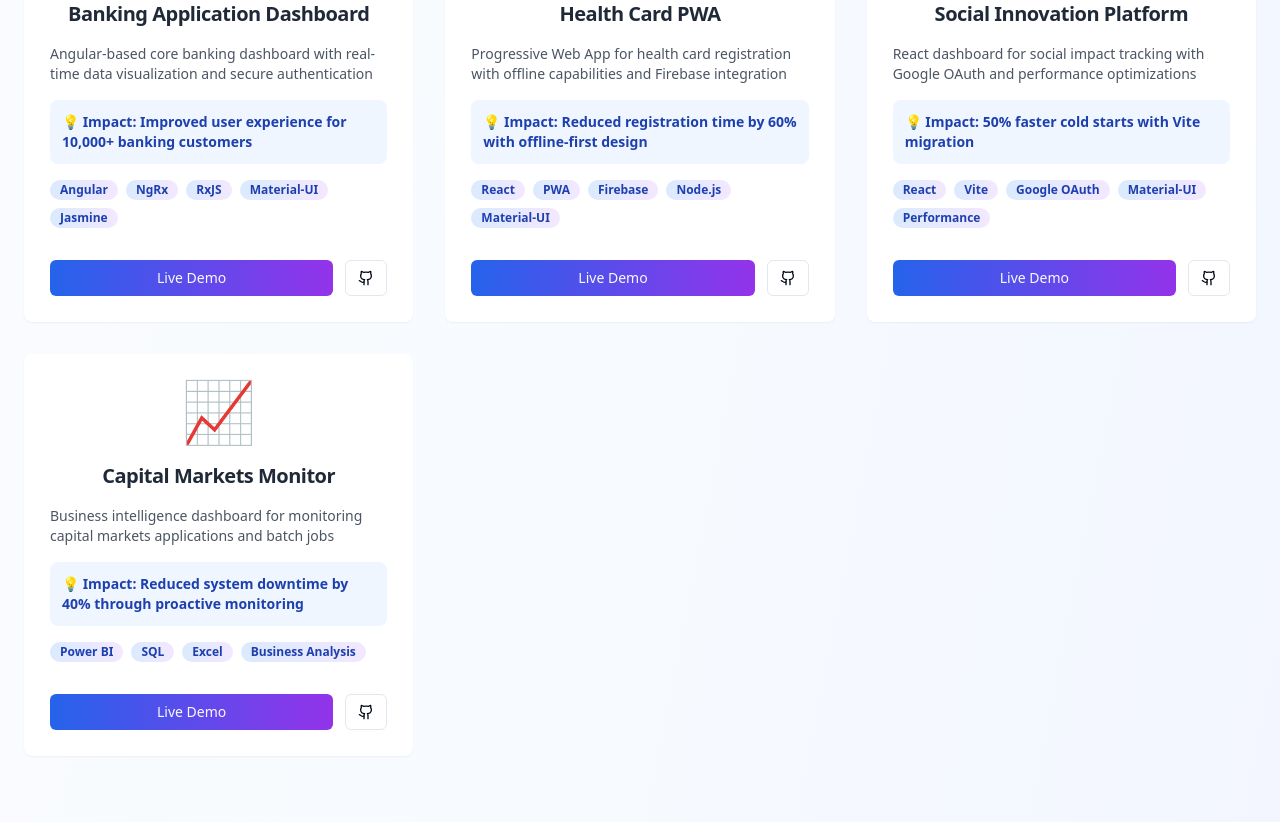
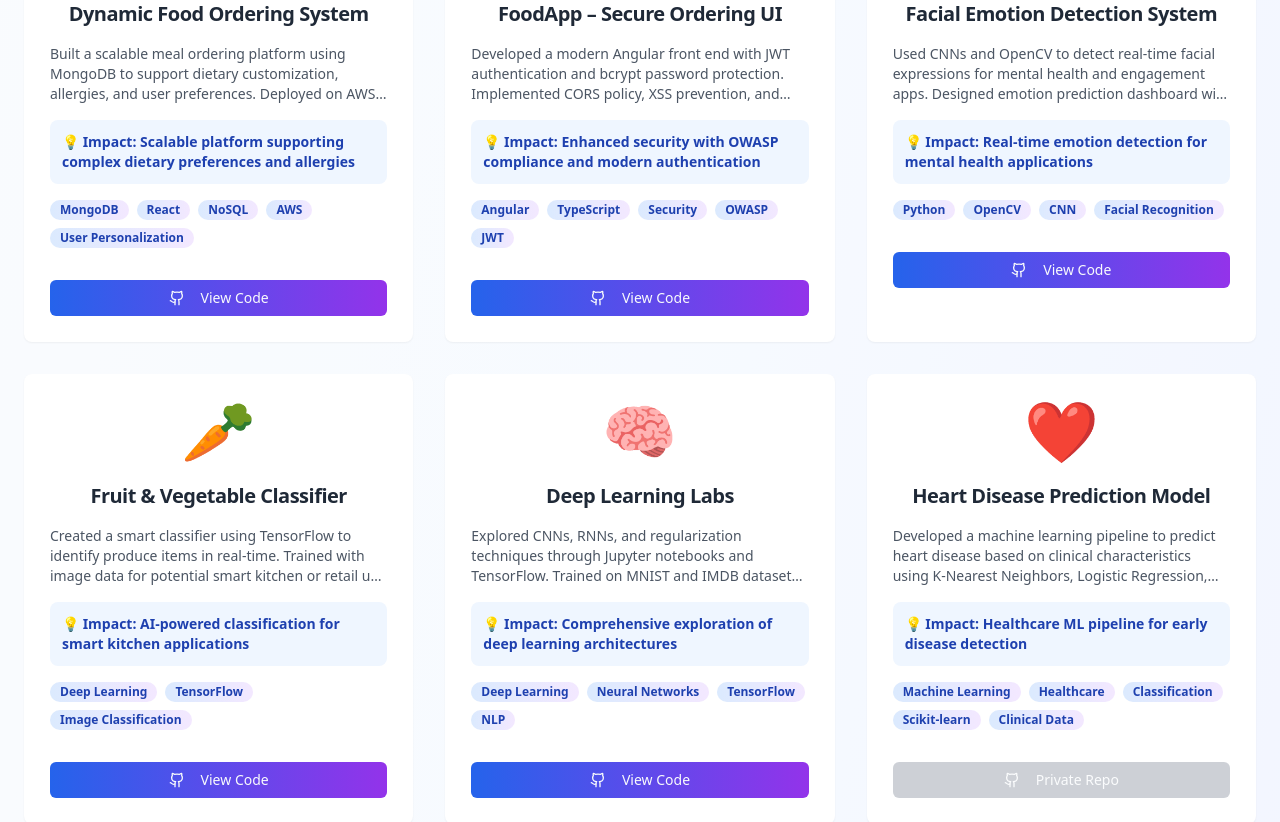
Before and after one commit to dasarisaichandana/saichandanadasari-portfolio, a React (Vite) app: page / in a window 1280 px wide. Shown: the part 2860-3682 px from the top of the page. Built offline with nearby package versions, Linux system fonts and the light colour scheme.

Commit message:
Add project section content
Update the projects section with real-world projects, including descriptions, GitHub links, and tech stack tags.

```diff
--- a/src/components/ProjectsSection.tsx
+++ b/src/components/ProjectsSection.tsx
@@ -3,55 +3,75 @@ import React, { useState } from 'react';
 import { Card, CardContent, CardHeader, CardTitle } from '@/components/ui/card';
 import { Badge } from '@/components/ui/badge';
 import { Button } from '@/components/ui/button';
-import { Github } from 'lucide-react';
+import { Github, ExternalLink } from 'lucide-react';
 
 const ProjectsSection = () => {
   const [selectedCategory, setSelectedCategory] = useState('All');
 
   const projects = [
     {
-      title: "Banking Application Dashboard",
-      description: "Angular-based core banking dashboard with real-time data visualization and secure authentication",
+      title: "Dynamic Food Ordering System",
+      description: "Built a scalable meal ordering platform using MongoDB to support dietary customization, allergies, and user preferences. Deployed on AWS with a responsive front end and flexible NoSQL design.",
+      category: "Full Stack",
+      tags: ["MongoDB", "React", "NoSQL", "AWS", "User Personalization"],
+      demoUrl: "#",
+      githubUrl: "https://github.com/dasarisaichandana/mealplanner",
+      image: "🍽️",
+      impact: "Scalable platform supporting complex dietary preferences and allergies"
+    },
+    {
+      title: "FoodApp – Secure Ordering UI",
+      description: "Developed a modern Angular front end with JWT authentication and bcrypt password protection. Implemented CORS policy, XSS prevention, and OWASP best practices.",
       category: "Angular",
-      tags: ["Angular", "NgRx", "RxJS", "Material-UI", "Jasmine"],
+      tags: ["Angular", "TypeScript", "Security", "OWASP", "JWT"],
+      demoUrl: "#",
+      githubUrl: "https://github.com/dasarisaichandana/foodApp",
+      image: "🍕",
+      impact: "Enhanced security with OWASP compliance and modern authentication"
+    },
+    {
+      title: "Facial Emotion Detection System",
+      description: "Used CNNs and OpenCV to detect real-time facial expressions for mental health and engagement apps. Designed emotion prediction dashboard with intuitive visualization.",
+      category: "Machine Learning",
+      tags: ["Python", "OpenCV", "CNN", "Facial Recognition"],
+      demoUrl: "#",
+      githubUrl: "https://github.com/dasarisaichandana/Real-time-detection",
+      image: "😊",
+      impact: "Real-time emotion detection for mental health applications"
+    },
+    {
+      title: "Fruit & Vegetable Classifier",
+      description: "Created a smart classifier using TensorFlow to identify produce items in real-time. Trained with image data for potential smart kitchen or retail use cases.",
+      category: "Machine Learning",
+      tags: ["Deep Learning", "TensorFlow", "Image Classification"],
+      demoUrl: "#",
+      githubUrl: "https://github.com/dasarisaichandana/AI-ML-Learning",
+      image: "🥕",
+      impact: "AI-powered classification for smart kitchen applications"
+    },
+    {
+      title: "Deep Learning Labs",
+      description: "Explored CNNs, RNNs, and regularization techniques through Jupyter notebooks and TensorFlow. Trained on MNIST and IMDB datasets with tuning for real-world conditions.",
+      category: "Machine Learning",
+      tags: ["Deep Learning", "Neural Networks", "TensorFlow", "NLP"],
+      demoUrl: "#",
+      githubUrl: "https://github.com/dasarisaichandana/Deep-Learning",
+      image: "🧠",
+      impact: "Comprehensive exploration of deep learning architectures"
+    },
+    {
+      title: "Heart Disease Prediction Model",
+      description: "Developed a machine learning pipeline to predict heart disease based on clinical characteristics using K-Nearest Neighbors, Logistic Regression, and Random Forest. Evaluated model accuracy and interpretability to assist in early detection and decision-making in healthcare scenarios.",
+      category: "Machine Learning",
+      tags: ["Machine Learning", "Healthcare", "Classification", "Scikit-learn", "Clinical Data"],
       demoUrl: "#",
       githubUrl: "#",
-      image: "🏦",
-      impact: "Improved user experience for 10,000+ banking customers"
-    },
-    {
-      title: "Health Card PWA",
-      description: "Progressive Web App for health card registration with offline capabilities and Firebase integration",
-      category: "React",
-      tags: ["React", "PWA", "Firebase", "Node.js", "Material-UI"],
-      demoUrl: "#",
-      githubUrl: "#",
-      image: "🏥",
-      impact: "Reduced registration time by 60% with offline-first design"
-    },
-    {
-      title: "Social Innovation Platform",
-      description: "React dashboard for social impact tracking with Google OAuth and performance optimizations",
-      category: "React",
-      tags: ["React", "Vite", "Google OAuth", "Material-UI", "Performance"],
-      demoUrl: "#",
-      githubUrl: "#",
-      image: "🌍",
-      impact: "50% faster cold starts with Vite migration"
-    },
-    {
-      title: "Capital Markets Monitor",
-      description: "Business intelligence dashboard for monitoring capital markets applications and batch jobs",
-      category: "Analytics",
-      tags: ["Power BI", "SQL", "Excel", "Business Analysis"],
-      demoUrl: "#",
-      githubUrl: "#",
-      image: "📈",
-      impact: "Reduced system downtime by 40% through proactive monitoring"
+      image: "❤️",
+      impact: "Healthcare ML pipeline for early disease detection"
     }
   ];
 
-  const categories = ['All', 'React', 'Angular', 'Analytics'];
+  const categories = ['All', 'Full Stack', 'Angular', 'Machine Learning'];
 
   const filteredProjects = selectedCategory === 'All'
     ? projects
@@ -64,7 +84,7 @@ const ProjectsSection = () => {
           "Code With Soul" Projects
         </h2>
         <p className="text-center text-gray-600 dark:text-gray-400 mb-12 text-lg">
-          Where creativity meets functionality ✨
+          Real-world solutions from my GitHub portfolio ✨
         </p>
 
         {/* Category Filter */}
@@ -119,12 +139,31 @@ const ProjectsSection = () => {
                 </div>
 
                 <div className="flex gap-3 pt-4">
-                  <Button size="sm" className="flex-1 bg-gradient-to-r from-blue-600 to-purple-600 hover:from-blue-700 hover:to-purple-700">
-                    Live Demo
-                  </Button>
-                  <Button size="sm" variant="outline" className="hover:bg-gray-100">
-                    <Github size={16} />
-                  </Button>
+                  {project.githubUrl !== "#" ? (
+                    <Button
+                      size="sm"
+                      className="flex-1 bg-gradient-to-r from-blue-600 to-purple-600 hover:from-blue-700 hover:to-purple-700"
+                      onClick={() => window.open(project.githubUrl, '_blank')}
+                    >
+                      <Github size={16} className="mr-2" />
+                      View Code
+                    </Button>
+                  ) : (
+                    <Button size="sm" className="flex-1 bg-gray-400 cursor-not-allowed" disabled>
+                      <Github size={16} className="mr-2" />
+                      Private Repo
+                    </Button>
+                  )}
+                  {project.demoUrl !== "#" && (
+                    <Button
+                      size="sm"
+                      variant="outline"
+                      className="hover:bg-gray-100"
+                      onClick={() => window.open(project.demoUrl, '_blank')}
+                    >
+                      <ExternalLink size={16} />
+                    </Button>
+                  )}
                 </div>
               </CardContent>
             </Card>
```
